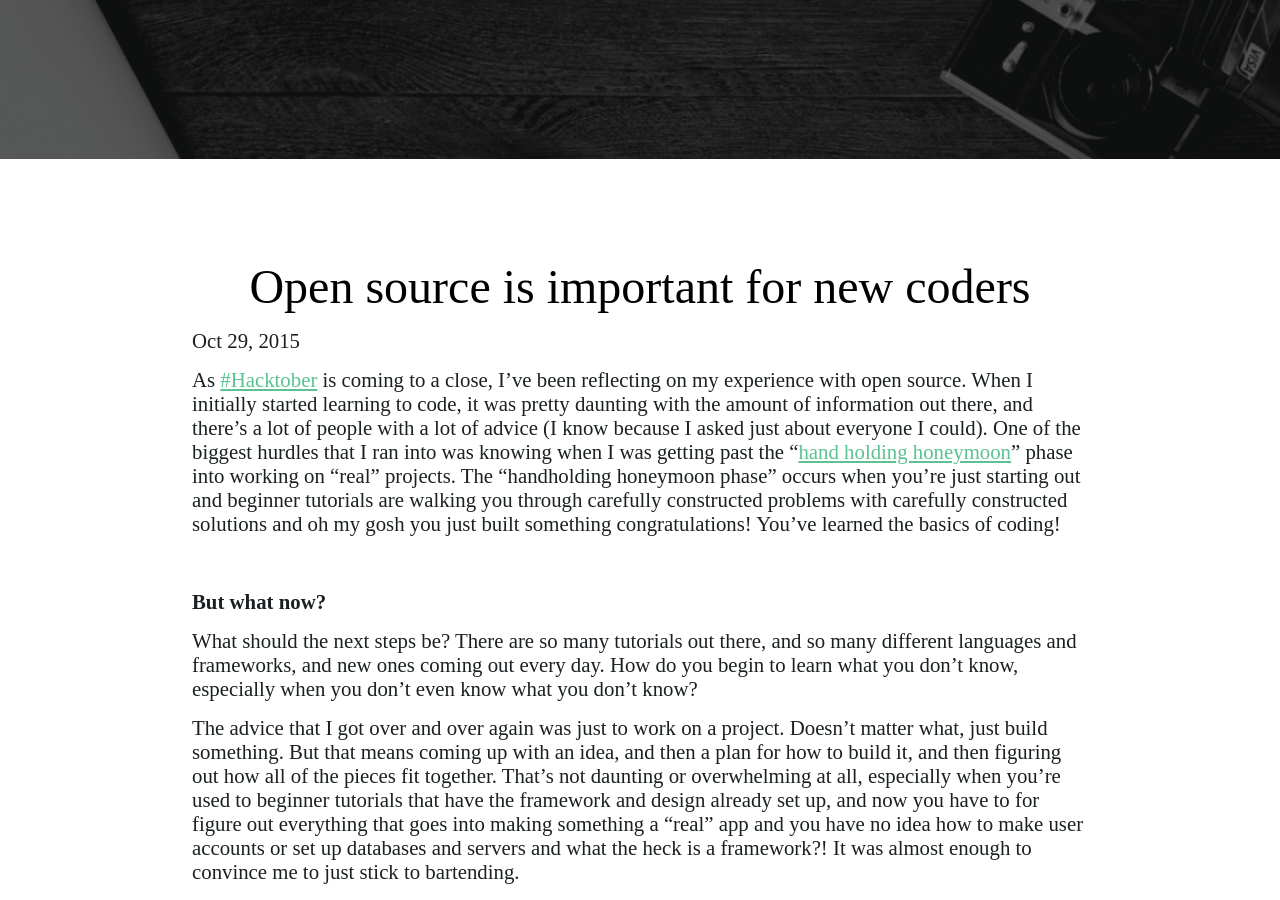
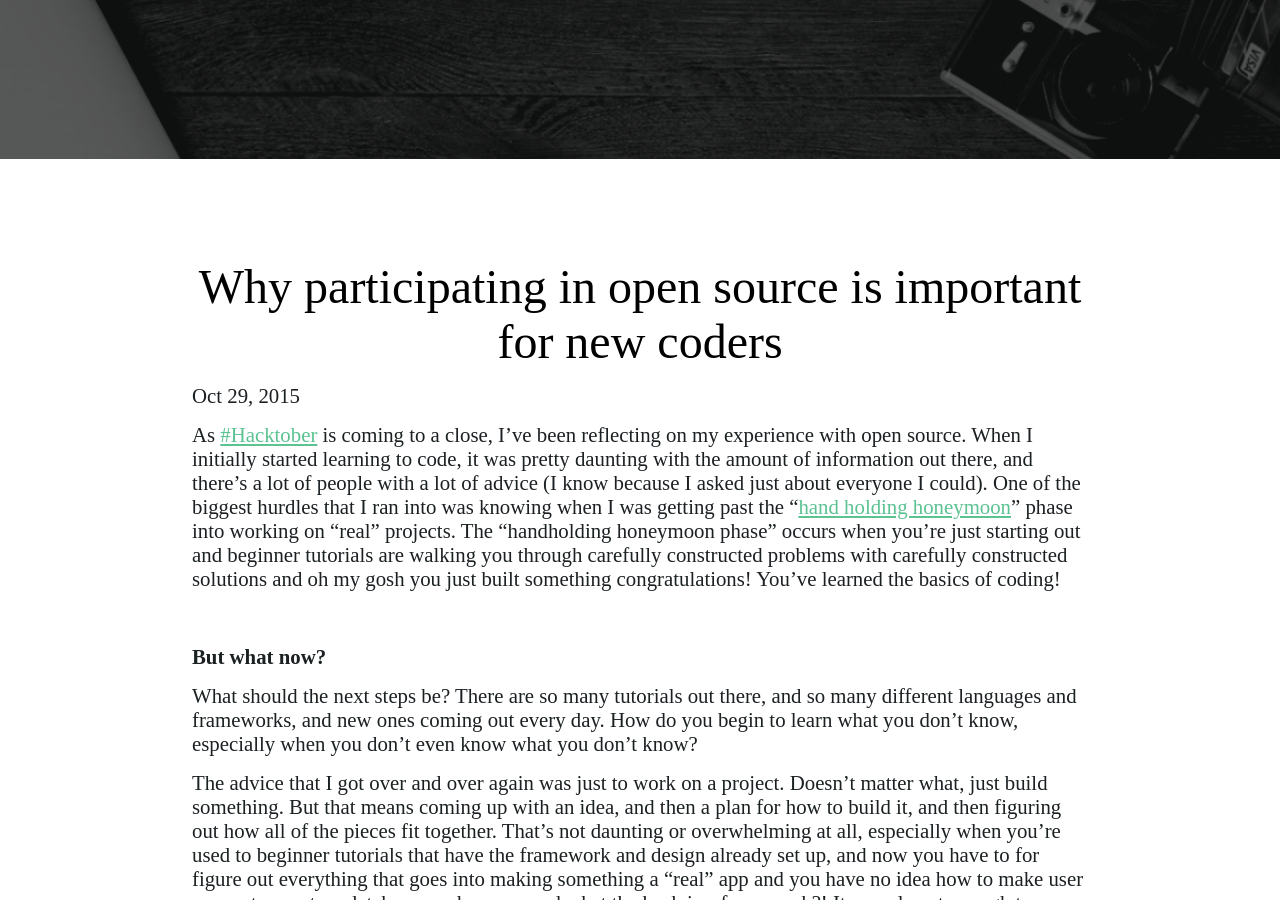
Before and after one commit to linzjax/linzjax.github.io, a Jekyll site: the page built from _posts/2015-10-29-why-open-source-is-important-for-new-coders.markdown, in a window 1280 px wide and 900 px high, scrolled down 441 px. Built offline with Jekyll 4.4.1, drawn with Linux system fonts in a browser that asks for light colours; some web fonts are replaced.

Commit message:
updated title of post

```diff
--- a/_posts/2015-10-29-why-open-source-is-important-for-new-coders.markdown
+++ b/_posts/2015-10-29-why-open-source-is-important-for-new-coders.markdown
@@ -1,6 +1,6 @@
 ---
 layout: post
-title:  "Open source is important for new coders"
+title:  "Why participating in open source is important for new coders"
 date:   2015-10-29 15:52:09
 categories: jekyll update
 ---
```
